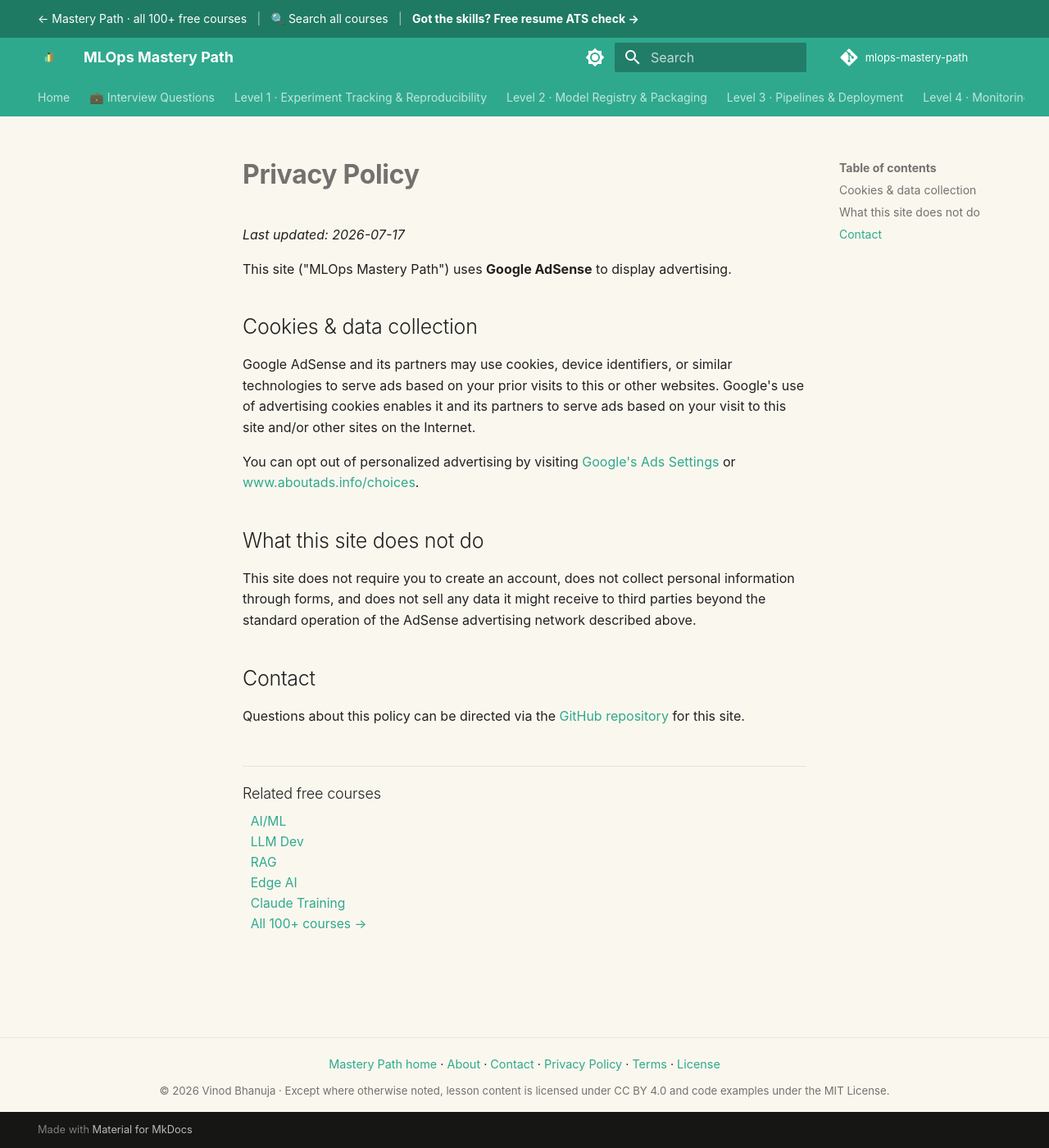
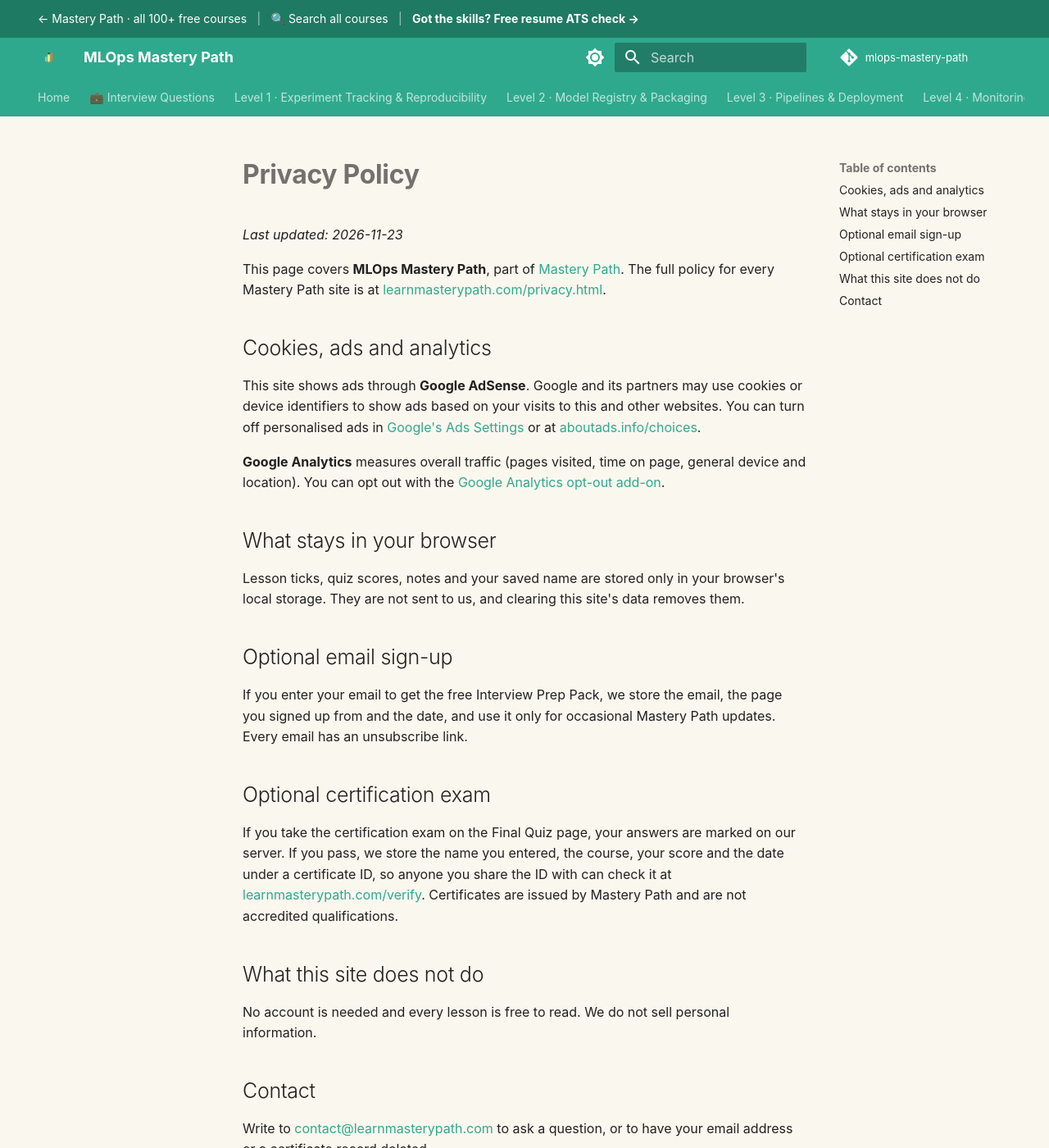
Before and after one commit to SIGILIPELLI/mlops-mastery-path, an MkDocs documentation site: the page built from docs/privacy.md, in a window 1280 px wide and 1400 px high. Shown: the whole window at 82% size. Built offline with MkDocs 1.6.1 and Material for MkDocs 9.7.7, drawn with Linux system fonts in a browser that asks for light colours; comment, search, counter and statistics services are not loaded.

Commit message:
Update privacy page: progress stays in the browser, optional email sign-up and certification exam, link to the full policy
Co-Authored-By: Claude Opus 5.5 <noreply@anthropic.com>

```diff
--- a/docs/privacy.md
+++ b/docs/privacy.md
@@ -1,33 +1,35 @@
 ---
-description: "Privacy policy for MLOps Mastery Path: how Google AdSense cookies work here, what the site does not collect, and how to opt out."
+description: "Privacy policy for the free MLOps Mastery Path: cookies for ads and analytics, what stays in your browser, and the optional email sign-up and certification exam."
 ---
 
 # Privacy Policy
 
-_Last updated: 2026-07-17_
+_Last updated: 2026-11-23_
 
-This site ("MLOps Mastery Path") uses **Google AdSense** to display advertising.
+This page covers **MLOps Mastery Path**, part of [Mastery Path](https://learnmasterypath.com/). The full policy for every Mastery Path site is at [learnmasterypath.com/privacy.html](https://learnmasterypath.com/privacy.html).
 
-## Cookies & data collection
+## Cookies, ads and analytics
 
-Google AdSense and its partners may use cookies, device identifiers, or similar
-technologies to serve ads based on your prior visits to this or other websites.
-Google's use of advertising cookies enables it and its partners to serve ads
-based on your visit to this site and/or other sites on the Internet.
+This site shows ads through **Google AdSense**. Google and its partners may use cookies or device identifiers to show ads based on your visits to this and other websites. You can turn off personalised ads in [Google's Ads Settings](https://adssettings.google.com/) or at [aboutads.info/choices](https://www.aboutads.info/choices/).
 
-You can opt out of personalized advertising by visiting
-[Google's Ads Settings](https://adssettings.google.com/) or
-[www.aboutads.info/choices](https://www.aboutads.info/choices/).
+**Google Analytics** measures overall traffic (pages visited, time on page, general device and location). You can opt out with the [Google Analytics opt-out add-on](https://tools.google.com/dlpage/gaoptout).
+
+## What stays in your browser
+
+Lesson ticks, quiz scores, notes and your saved name are stored only in your browser's local storage. They are not sent to us, and clearing this site's data removes them.
+
+## Optional email sign-up
+
+If you enter your email to get the free Interview Prep Pack, we store the email, the page you signed up from and the date, and use it only for occasional Mastery Path updates. Every email has an unsubscribe link.
+
+## Optional certification exam
+
+If you take the certification exam on the Final Quiz page, your answers are marked on our server. If you pass, we store the name you entered, the course, your score and the date under a certificate ID, so anyone you share the ID with can check it at [learnmasterypath.com/verify](https://learnmasterypath.com/verify/). Certificates are issued by Mastery Path and are not accredited qualifications.
 
 ## What this site does not do
 
-This site does not require you to create an account, does not collect personal
-information through forms, and does not sell any data it might receive to third
-parties beyond the standard operation of the AdSense advertising network
-described above.
+No account is needed and every lesson is free to read. We do not sell personal information.
 
 ## Contact
 
-Questions about this policy can be directed via the
-[GitHub repository](https://github.com/SIGILIPELLI/mlops-mastery-path) for this
-site.
+Write to [contact@learnmasterypath.com](mailto:contact@learnmasterypath.com) to ask a question, or to have your email address or a certificate record deleted.
```
